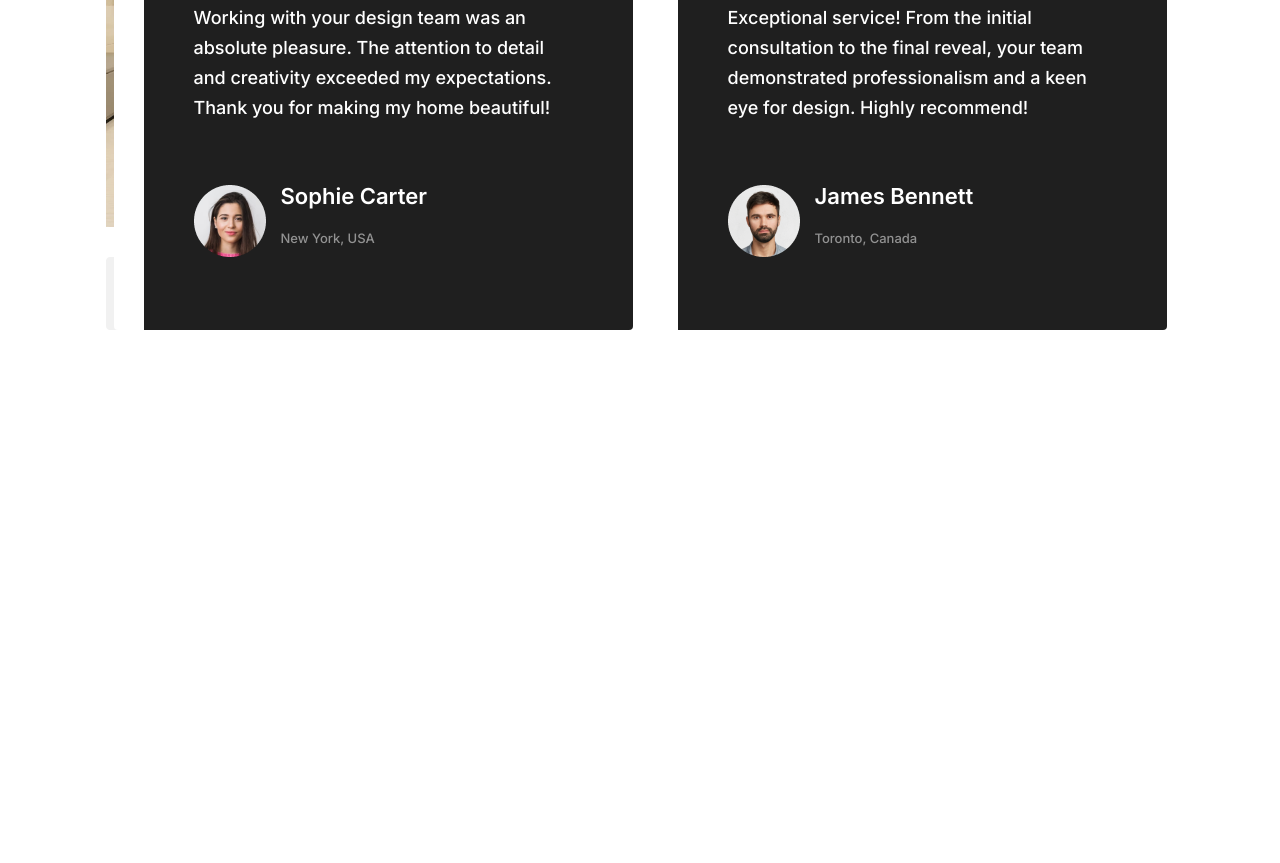
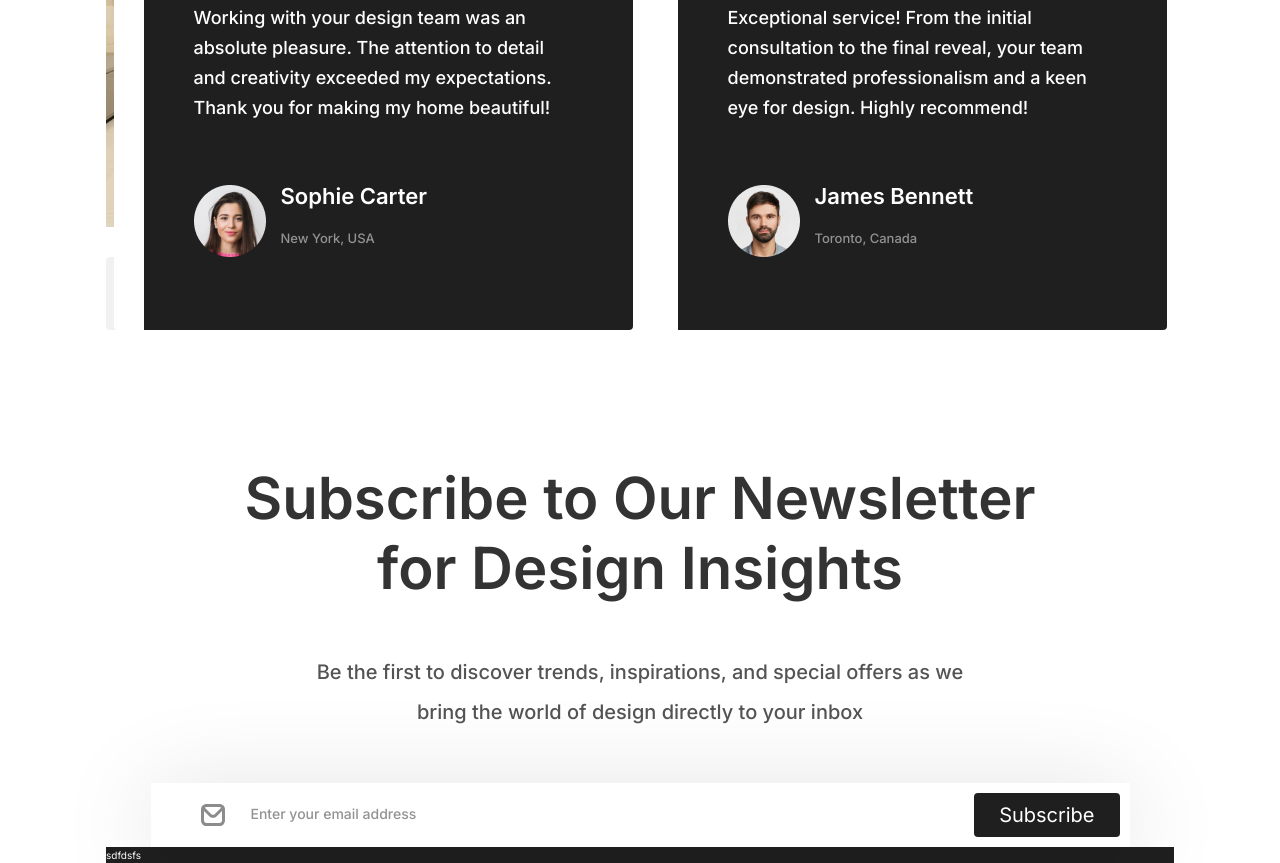
Before and after one commit to mohamedkbx/VivaDecor-Interior-Design, a plain HTML site: page index.html in a window 1280 px wide. Shown: the part 3773-4636 px from the top of the page. Before the commit the page ends 4236 px from the top, so only its background shows below. Drawn offline with nearby package versions, Linux system fonts and the light colour scheme.

Commit message:
feat: finish newsletter section

```diff
--- a/index.html
+++ b/index.html
@@ -296,8 +296,26 @@
           </div>
         </div>
       </section>
-      <section class="newsletter"></section>
+      <section class="newsletter">
+        <div class="newsletter__content d-flex flex-column align-items-center">
+          <div class="newsletter__text">
+            <h2 class="secondary-heading text-center px-2">
+              Subscribe to Our Newsletter for Design Insights
+            </h2>
+            <p class="newsletter-paragraph">
+              Be the first to discover trends, inspirations, and special offers as we bring the
+              world of design directly to your inbox
+            </p>
+          </div>
+          <div class="newsletter__form d-flex">
+            <img src="./assets/icons/fi-br-envelope.svg" alt="input icon" class="input-icon" />
+            <input type="text" placeholder="Enter your email address" class="custom-input" />
+            <button class="custom-btn">Subscribe</button>
+          </div>
+        </div>
+      </section>
     </main>
+    <footer class="footer">sdfdsfs</footer>
     <script
       src="https://cdn.jsdelivr.net/npm/bootstrap@5.3.3/dist/js/bootstrap.bundle.min.js"
       integrity="sha384-YvpcrYf0tY3lHB60NNkmXc5s9fDVZLESaAA55NDzOxhy9GkcIdslK1eN7N6jIeHz"
--- a/style/style.css
+++ b/style/style.css
@@ -294,3 +294,54 @@ body {
   border-bottom: none;
   border-radius: 4px;
 }
+.newsletter {
+  display: flex;
+  justify-content: center;
+  align-items: center;
+}
+.newsletter__content {
+  max-width: 97.9rem;
+  width: 100%;
+  gap: 4rem;
+}
+.newsletter__form {
+  max-width: 97.9rem;
+  width: 100%;
+  justify-content: center;
+  border: 1rem solid var(--color-white);
+  box-shadow: 0px 10px 100px 0px #00000024;
+  position: relative;
+}
+.custom-input {
+  flex-grow: 1;
+  border: none;
+  outline: none;
+  padding-left: 9rem;
+}
+.custom-input::placeholder {
+  font-size: 1.4rem;
+  font-weight: 500;
+  line-height: 2.905rem;
+  color: #929292;
+}
+.input-icon {
+  position: absolute;
+  left: 4rem;
+  top: 1rem;
+}
+.newsletter__text {
+  width: 85%;
+}
+.newsletter-paragraph {
+  font-size: 2rem;
+  font-weight: 500;
+  line-height: 3.965rem;
+  text-align: center;
+  color: var(--color-gray);
+  margin-top: 5rem;
+  padding: 0 8rem;
+}
+.footer {
+  background-color: var(--color-black);
+  color: var(--color-white);
+}
```
Also changed, not shown: assets/icons/fi-br-envelope.svg (added).
